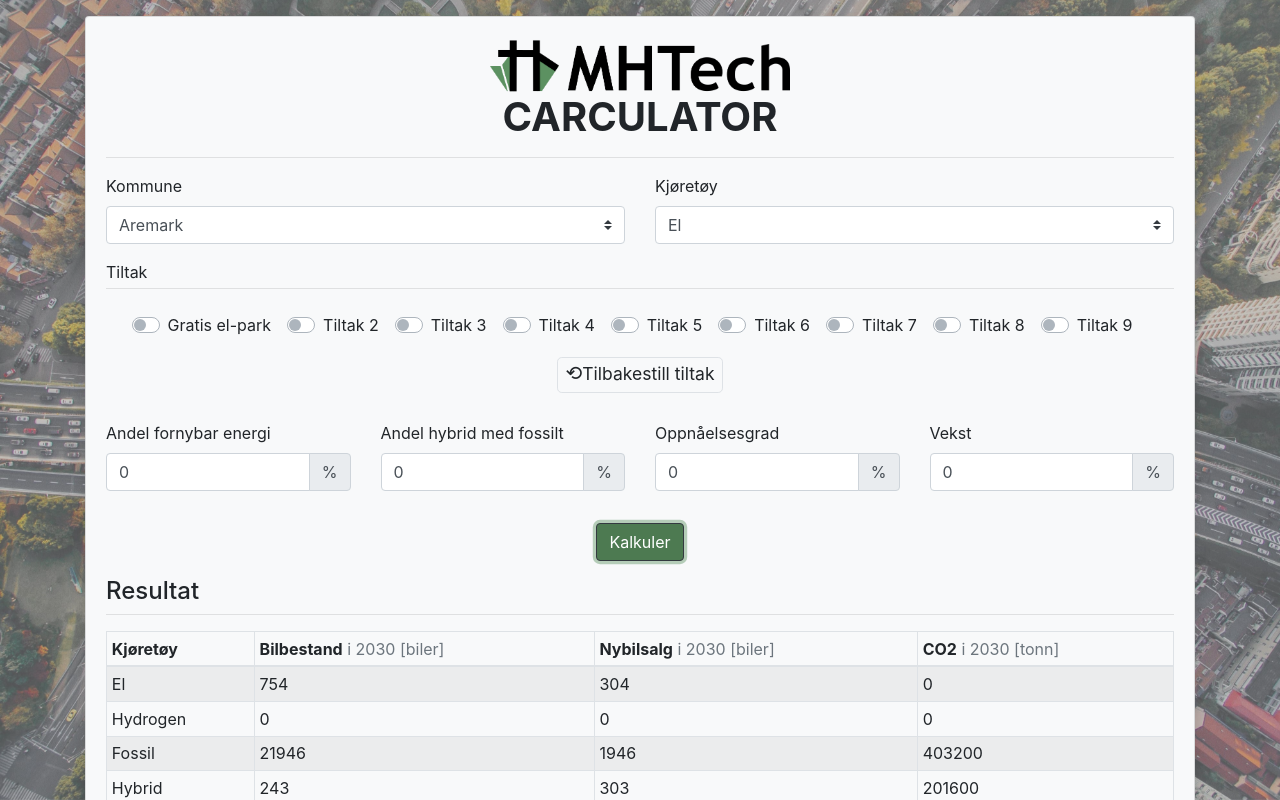
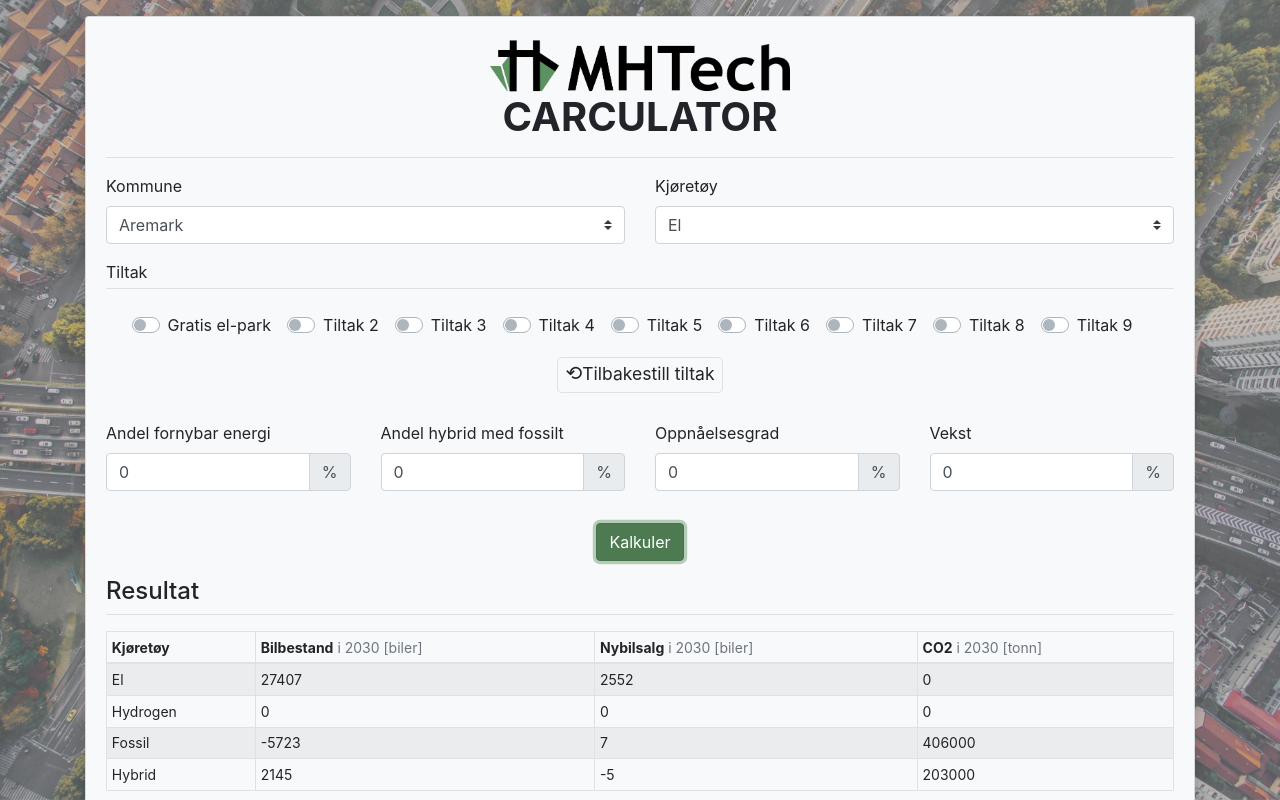
Before and after one commit to BordalMHTech/website, a React (Create React App) app: page / in a window 1280 px wide. Both pictures are taken after a click on the button "Kalkuler". Shown: the top 800 px of the page. Built offline with nearby package versions, Linux system fonts and the light colour scheme.

Commit message:
Style, fixes and tweaks

```diff
--- a/src/components/Footer.jsx
+++ b/src/components/Footer.jsx
@@ -15,7 +15,7 @@ export default (props) => {
         <i className="fal fa-copyright fa-flip-horizontal" />
         <span className="">{`${new Date().getFullYear()}`}</span>
         <span className="mx-1">{`©`}</span>
-        <a style={{ fontWeight: 1000 }} href="http://www.mhtech.no/">
+        <a style={{ fontWeight: "bold" }} href="http://www.mhtech.no/">
           MHTech
         </a>
       </div>
--- a/src/components/Form.jsx
+++ b/src/components/Form.jsx
@@ -155,7 +155,7 @@ export default (props) => {
           ))}
         </Row>
         <div className="w-100 d-flex">
-          <Button className="mt-3 mx-auto border border-dark" type="submit">
+          <Button className="mt-3 mx-auto" type="submit">
             Kalkuler
           </Button>
         </div>
--- a/src/components/Visualization.jsx
+++ b/src/components/Visualization.jsx
@@ -3,7 +3,6 @@ import Title from "components/Title";
 import exampleData from "data/example.json";
 import "styles/semiotic.css";
 import { Button, ButtonGroup, Table } from "react-bootstrap";
-// import _ from "lodash";
 
 import { ResponsiveLine } from "@nivo/line";
 // Gives depreciation warning, but fixes are hopefully on the way:
@@ -88,7 +87,8 @@ export default ({ data, ...props }) => {
             const getValue = (i) => {
               const d = data[i]["data"];
               const dIndex = d.findIndex((e) => e.id === vehicle);
-              const value = d[dIndex]["data"][0]["y"];
+              const value =
+                d[dIndex]["data"][d[dIndex]["data"].length - 1]["y"];
               return value;
             };
             return (
@@ -177,11 +177,19 @@ export default ({ data, ...props }) => {
               aria-label="Percent/total toggle"
               style={{ zIndex: 1 }}
             >
-              <Button variant="light" className="border">
+              <Button
+                variant="light"
+                className="border"
+                onClick={() => setPercent(true)}
+              >
                 <span className="d-none d-sm-inline">Prosent</span>
                 <span className="d-inline d-sm-none">%</span>
               </Button>
-              <Button variant="light" className="border">
+              <Button
+                variant="light"
+                className="border"
+                onClick={() => setPercent(false)}
+              >
                 <span className="d-none d-sm-inline">Antall</span>
                 <span className="d-inline d-sm-none">#</span>
               </Button>
@@ -239,7 +247,10 @@ export default ({ data, ...props }) => {
     <div {...props}>
       <Title>Resultat</Title>
       {/* Big screen table */}
-      <FinalTable className="d-none d-sm-table w-100" style={{}} />
+      <FinalTable
+        className="d-none d-sm-table w-100"
+        style={{ fontSize: 14 }}
+      />
       {/* Small screen table */}
       <FinalTable
         className="d-table d-sm-none w-100"
--- a/src/index.js
+++ b/src/index.js
@@ -1,7 +1,7 @@
 import React from "react";
 import ReactDOM from "react-dom";
 
-import App from "./App";
+import App from "App";
 
 const rootElement = document.getElementById("root");
 ReactDOM.render(
```
